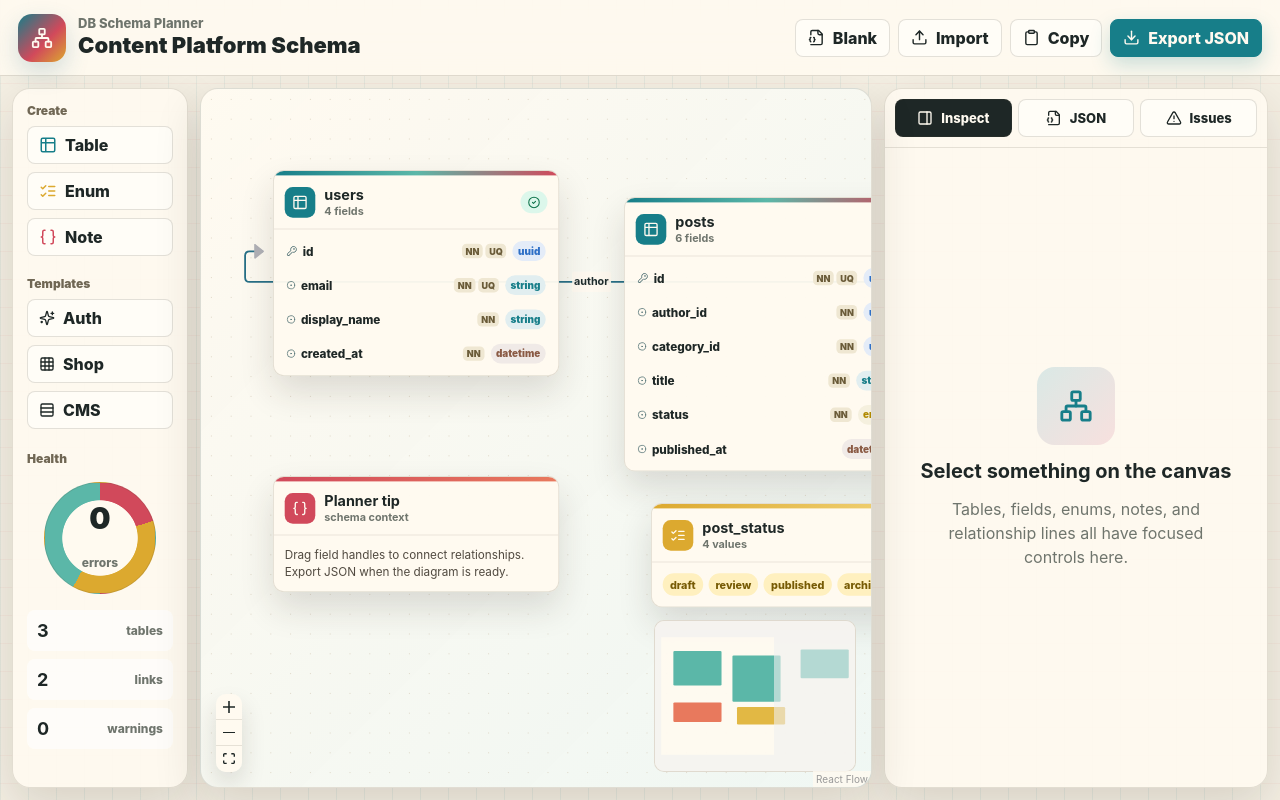
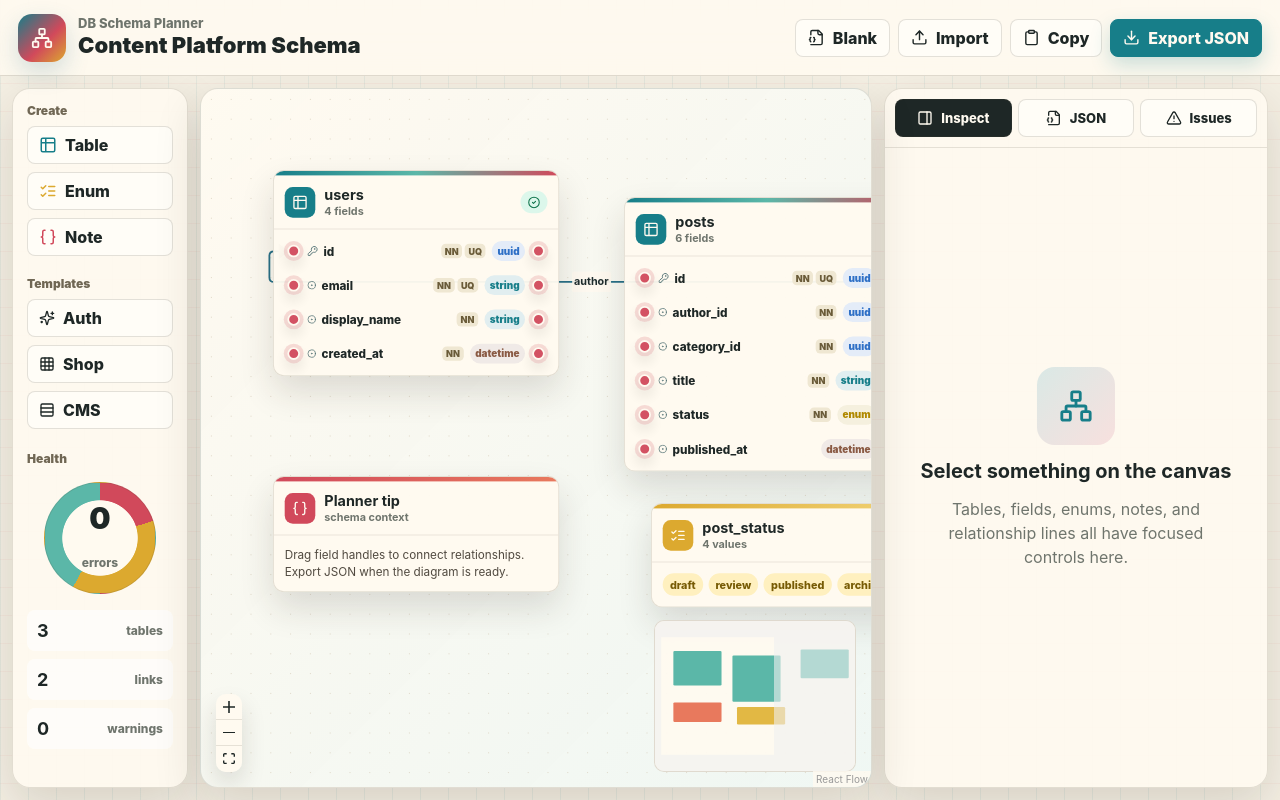
Before and after one commit to 3bdelra7man-76/DB-planner, a React (Vite) app: page / in a window 1280 px wide. Built offline with nearby package versions, Linux system fonts and the light colour scheme.

Commit message:
visual link between the tables with type and name

```diff
--- a/src/App.tsx
+++ b/src/App.tsx
@@ -10,6 +10,7 @@ import {
   ReactFlowProvider,
   applyNodeChanges,
   type Connection,
+  ConnectionMode,
   type Edge,
   type Node,
   type NodeChange,
@@ -142,7 +143,14 @@ function TableNode({ data, selected }: NodeProps<TableFlowNode>) {
               }
             }}
           >
-            <Handle type="target" position={Position.Left} id={targetHandleId(field.id)} className="field-handle field-handle-left" />
+            <Handle
+              type="target"
+              position={Position.Left}
+              id={targetHandleId(field.id)}
+              className="field-handle field-handle-left"
+              title={`Link to ${table.name}.${field.name}`}
+              aria-label={`Link to ${table.name}.${field.name}`}
+            />
             <span className="field-name">
               {field.primaryKey ? <KeyRound size={12} /> : field.type === 'relation' ? <Link2 size={12} /> : <CircleDot size={10} />}
               {field.name || 'unnamed'}
@@ -154,7 +162,14 @@ function TableNode({ data, selected }: NodeProps<TableFlowNode>) {
             <span className="type-pill" style={{ '--type-color': TYPE_COLORS[field.type] } as CSSProperties}>
               {field.type}
             </span>
-            <Handle type="source" position={Position.Right} id={sourceHandleId(field.id)} className="field-handle field-handle-right" />
+            <Handle
+              type="source"
+              position={Position.Right}
+              id={sourceHandleId(field.id)}
+              className="field-handle field-handle-right"
+              title={`Link from ${table.name}.${field.name}`}
+              aria-label={`Link from ${table.name}.${field.name}`}
+            />
           </div>
         ))}
       </div>
@@ -460,6 +475,7 @@ function PlannerApp() {
       const fromTable = current.tables.find((table) => table.id === connection.source);
       const toTable = current.tables.find((table) => table.id === connection.target);
       const fromField = fromTable?.fields.find((field) => field.id === sourceFieldId);
+      const toField = toTable?.fields.find((field) => field.id === targetFieldId);
 
       const relation: SchemaRelation = {
         id: createId('rel'),
@@ -467,7 +483,7 @@ function PlannerApp() {
         to: { tableId: connection.target, fieldId: targetFieldId },
         cardinality: 'many-to-one',
         onDelete: 'restrict',
-        label: fromField && toTable ? `${fromField.name} -> ${toTable.name}` : 'relationship',
+        label: fromField && toField ? `${fromField.name} -> ${toField.name}` : 'relationship',
       };
 
       setSelection({ kind: 'relation', relationId: relation.id });
@@ -713,6 +729,7 @@ function PlannerApp() {
             minZoom={0.3}
             maxZoom={1.7}
             connectOnClick={false}
+            connectionMode={ConnectionMode.Loose}
             deleteKeyCode={null}
             nodeDragThreshold={4}
           >
--- a/src/styles.css
+++ b/src/styles.css
@@ -479,7 +479,7 @@ button {
   grid-template-columns: minmax(0, 1fr) auto auto;
   align-items: center;
   gap: 7px;
-  padding: 6px 7px;
+  padding: 6px 30px;
   border-radius: 8px;
   color: var(--ink);
   outline: none;
@@ -533,19 +533,57 @@ button {
 }
 
 .field-handle {
-  width: 12px;
-  height: 12px;
+  width: 14px;
+  height: 14px;
   border: 2px solid #fffaf0;
-  background: var(--teal);
+  background: #177e89;
+  box-shadow:
+    0 0 0 2px rgba(23, 126, 137, 0.16),
+    0 4px 10px rgba(30, 39, 38, 0.16);
+  opacity: 0.95;
   top: 50%;
+  transition:
+    transform 140ms ease,
+    box-shadow 140ms ease,
+    background 140ms ease;
 }
 
 .field-handle-left {
-  left: -13px;
+  left: 15px;
+  transform: translate(-50%, -50%);
 }
 
 .field-handle-right {
-  right: -13px;
+  right: 15px;
+  transform: translate(50%, -50%);
+}
+
+.field-handle::before {
+  content: "";
+  position: absolute;
+  inset: -8px;
+  border-radius: 999px;
+}
+
+.field-row:hover .field-handle,
+.field-row.is-active .field-handle,
+.field-handle:hover,
+.field-handle.connectingfrom,
+.field-handle.connectionindicator {
+  background: #d1495b;
+  box-shadow:
+    0 0 0 4px rgba(209, 73, 91, 0.18),
+    0 8px 18px rgba(30, 39, 38, 0.2);
+}
+
+.field-handle:hover,
+.field-handle.connectingfrom {
+  transform: translate(-50%, -50%) scale(1.18);
+}
+
+.field-handle-right:hover,
+.field-handle-right.connectingfrom {
+  transform: translate(50%, -50%) scale(1.18);
 }
 
 .enum-values {
```
Also changed, not shown: 4 other files (tests, documents, lock files or other folders).
